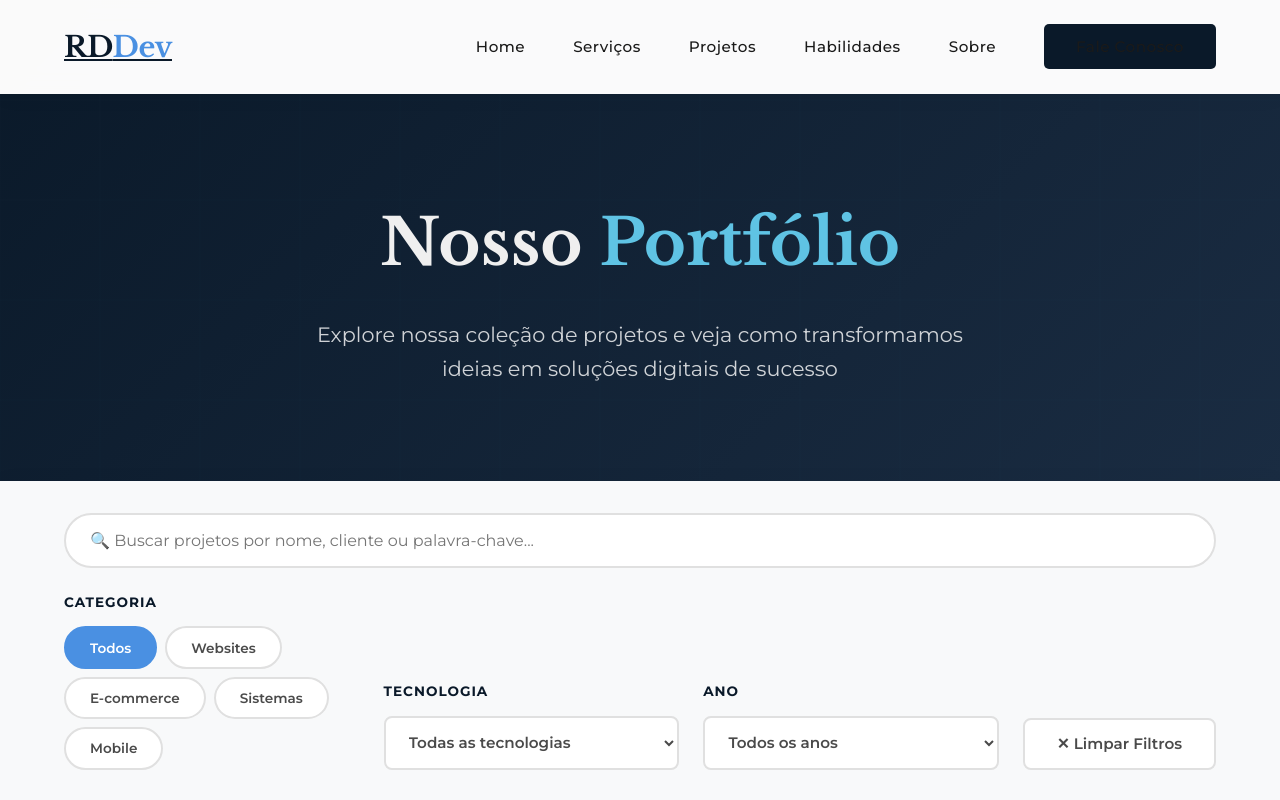
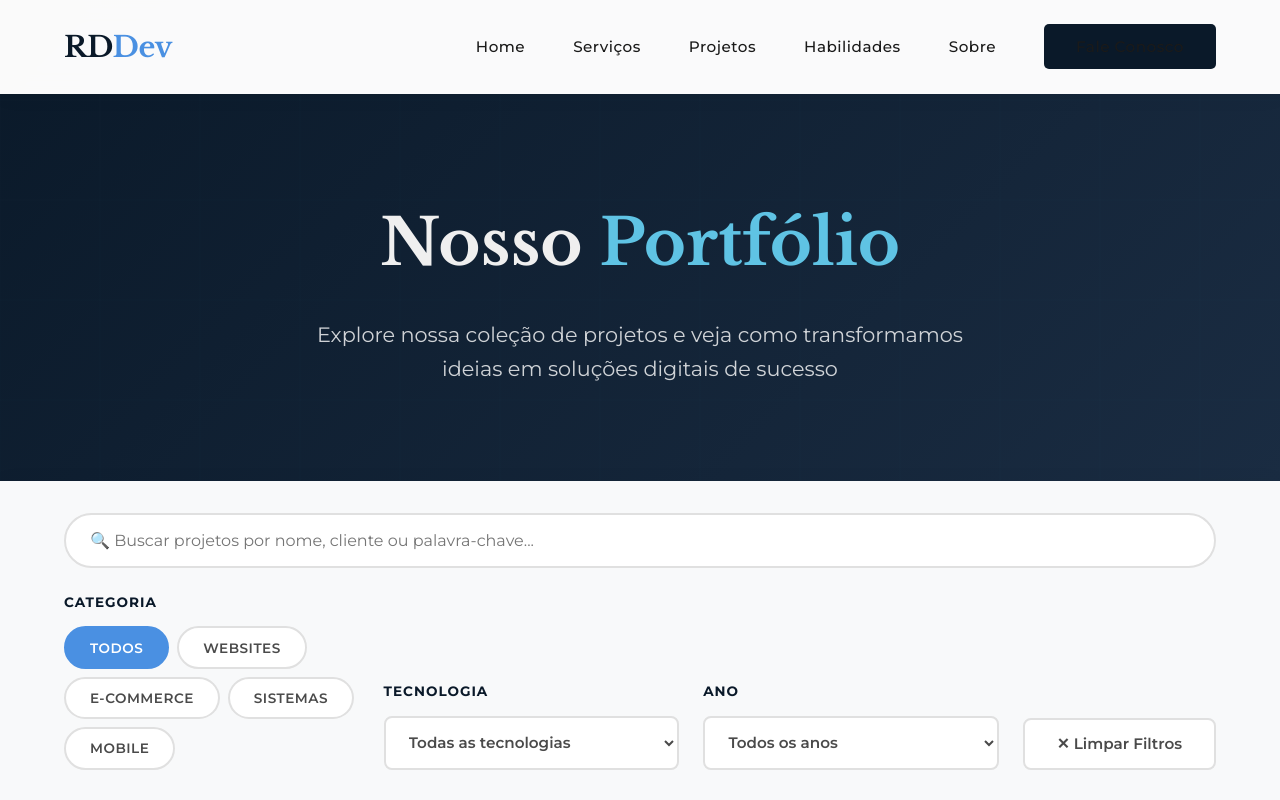
Before and after one commit to kohlgtr-cmyk/portfolio-rddev, a plain HTML site: page portfolio.html in a window 1280 px wide. Shown: the top 800 px of the page. Drawn offline with nearby package versions, Linux system fonts and the light colour scheme; files that its build step writes are made by us from their sources.

Commit message:
new content

```diff
--- a/css/style.css
+++ b/css/style.css
@@ -38,6 +38,10 @@ nav {
   display: flex;
   align-items: center;
   gap: 1rem;
+
+}
+.logo a {
+  text-decoration: none;
 }
 
 .logo-img {
--- a/portfolio.html
+++ b/portfolio.html
@@ -7,8 +7,8 @@
     <link rel="preconnect" href="https://fonts.googleapis.com">
     <link rel="preconnect" href="https://fonts.gstatic.com" crossorigin>
     <link href="https://fonts.googleapis.com/css2?family=Libre+Baskerville:wght@400;700&family=Montserrat:wght@300;400;500;600;700;800&display=swap" rel="stylesheet">
-    <link rel="stylesheet" href="style.css">
-    <link rel="stylesheet" href="/css/portfolio.css">
+    <link rel="stylesheet" href="css/style.css">
+    <link rel="stylesheet" href="css/portfolio.css">
 </head>
 <body>
     <!-- Navigation -->
```
